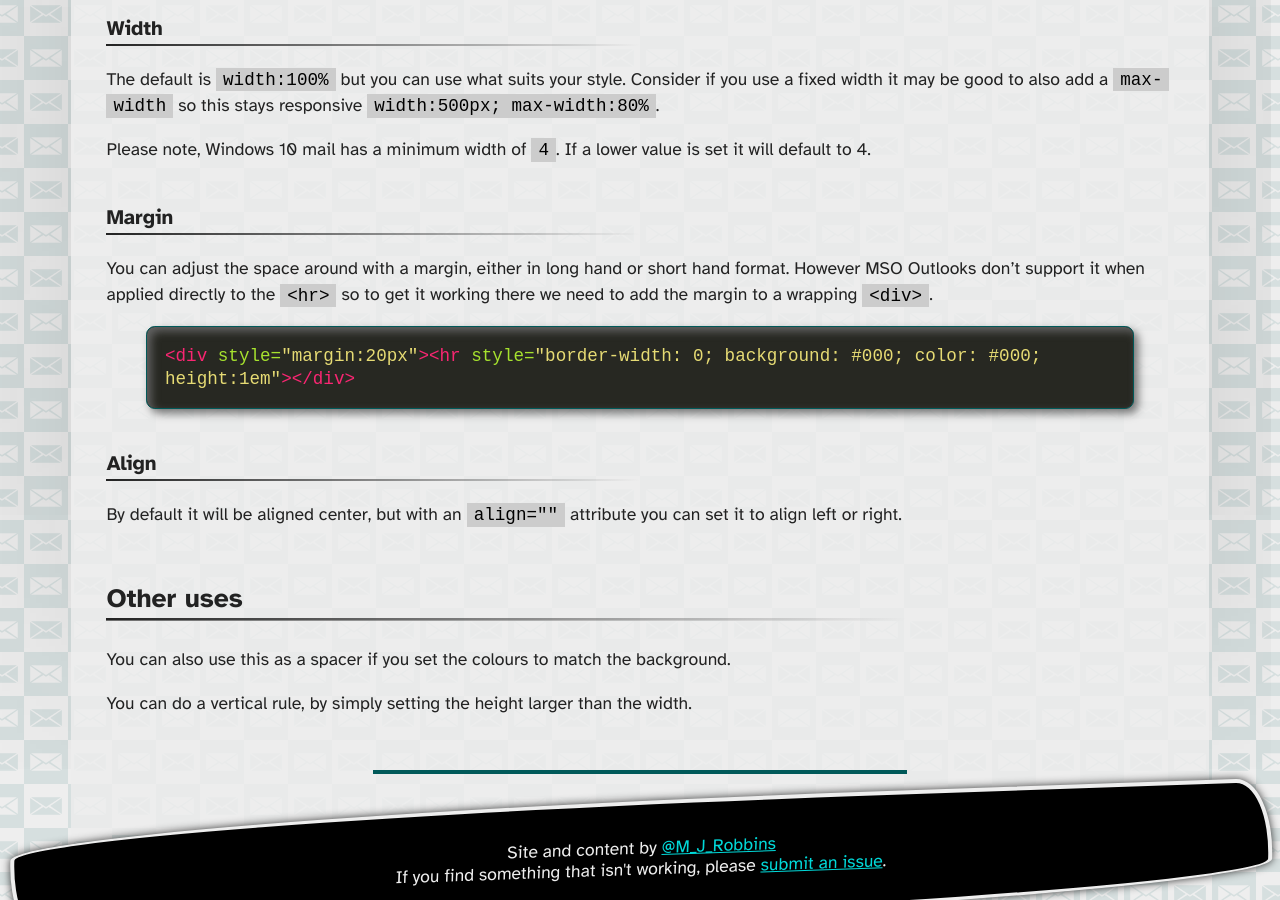
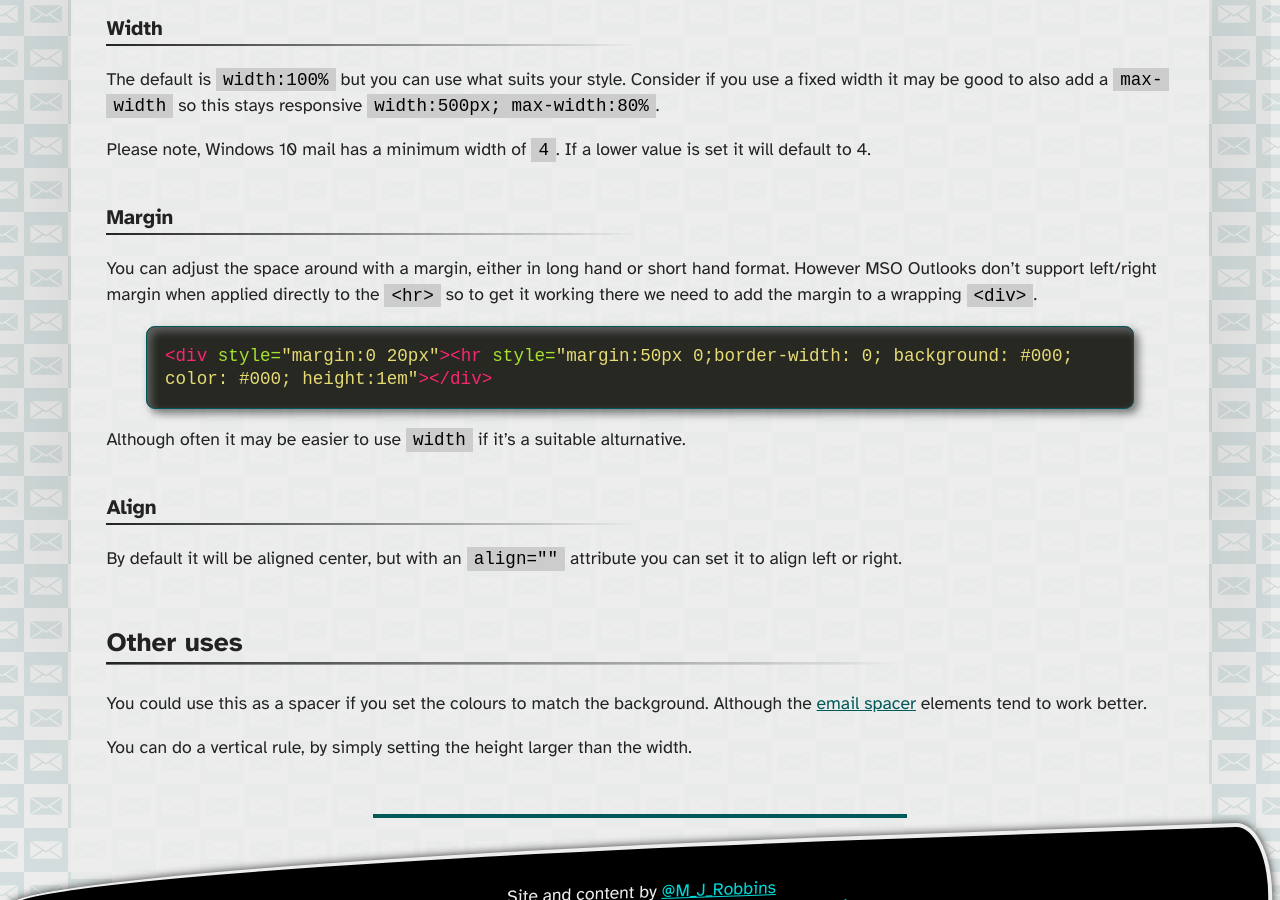
Before and after one commit to M-J-Robbins/good-email-code, a Jekyll site: the page built from email-code/hr.md, in a window 1280 px wide and 900 px high, scrolled down 756 px. Built offline with Jekyll 4.4.1, drawn with Linux system fonts in a browser that asks for light colours; our own code applies the rules of GitHub Pages for plain Markdown files; a script that is not in the unit is left out; some of the changed text lies outside the part shown.

Commit message:
Update hr.md

```diff
--- a/email-code/hr.md
+++ b/email-code/hr.md
@@ -1,3 +1,4 @@
+<div class="updated">Last Updated: <time datetime="2021-08-11">11<sup>th</sup> August 2021</time></div>
 # hr - The Horizontal rule
 A basic horizontal rule can be done with a simple `<hr>` element.  However if you want to style it a little there are a few things to look for.
 
@@ -16,16 +17,18 @@
 Please note, Windows 10 mail has a minimum width of `4`. If a lower value is set it will default to 4.
 
 ### Margin
-You can adjust the space around with a margin, either in long hand or short hand format.  However MSO Outlooks don't support it when applied directly to the `<hr>` so to get it working there we need to add the margin to a wrapping `<div>`.
+You can adjust the space around with a margin, either in long hand or short hand format.  However MSO Outlooks don't support left/right margin when applied directly to the `<hr>` so to get it working there we need to add the margin to a wrapping `<div>`.
 {% highlight html %}
-<div style="margin:20px"><hr style="border-width: 0; background: #000; color: #000; height:1em"></div>
+<div style="margin:0 20px"><hr style="margin:50px 0;border-width: 0; background: #000; color: #000; height:1em"></div>
 {% endhighlight %}
+
+Although often it may be easier to use `width` if it's a suitable alturnative.
 
 ### Align
 By default it will be aligned center, but with an `align=""` attribute you can set it to align left or right.
 
 
 ## Other uses
-You can also use this as a spacer if you set the colours to match the background.
+You could use this as a spacer if you set the colours to match the background. Although the [email spacer](../email-code/spacing) elements tend to work better.
 
 You can do a vertical rule, by simply setting the height larger than the width.
```
